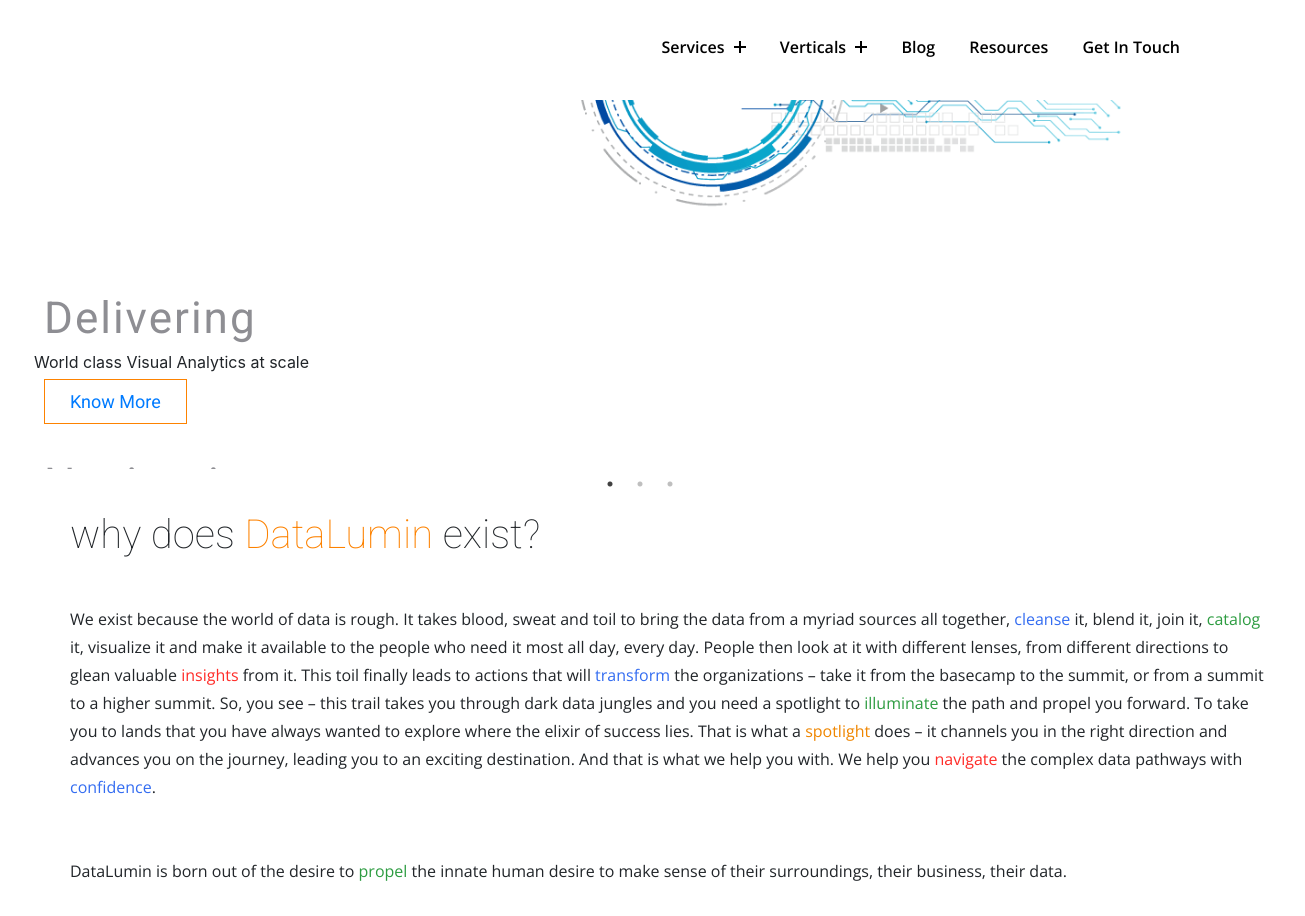
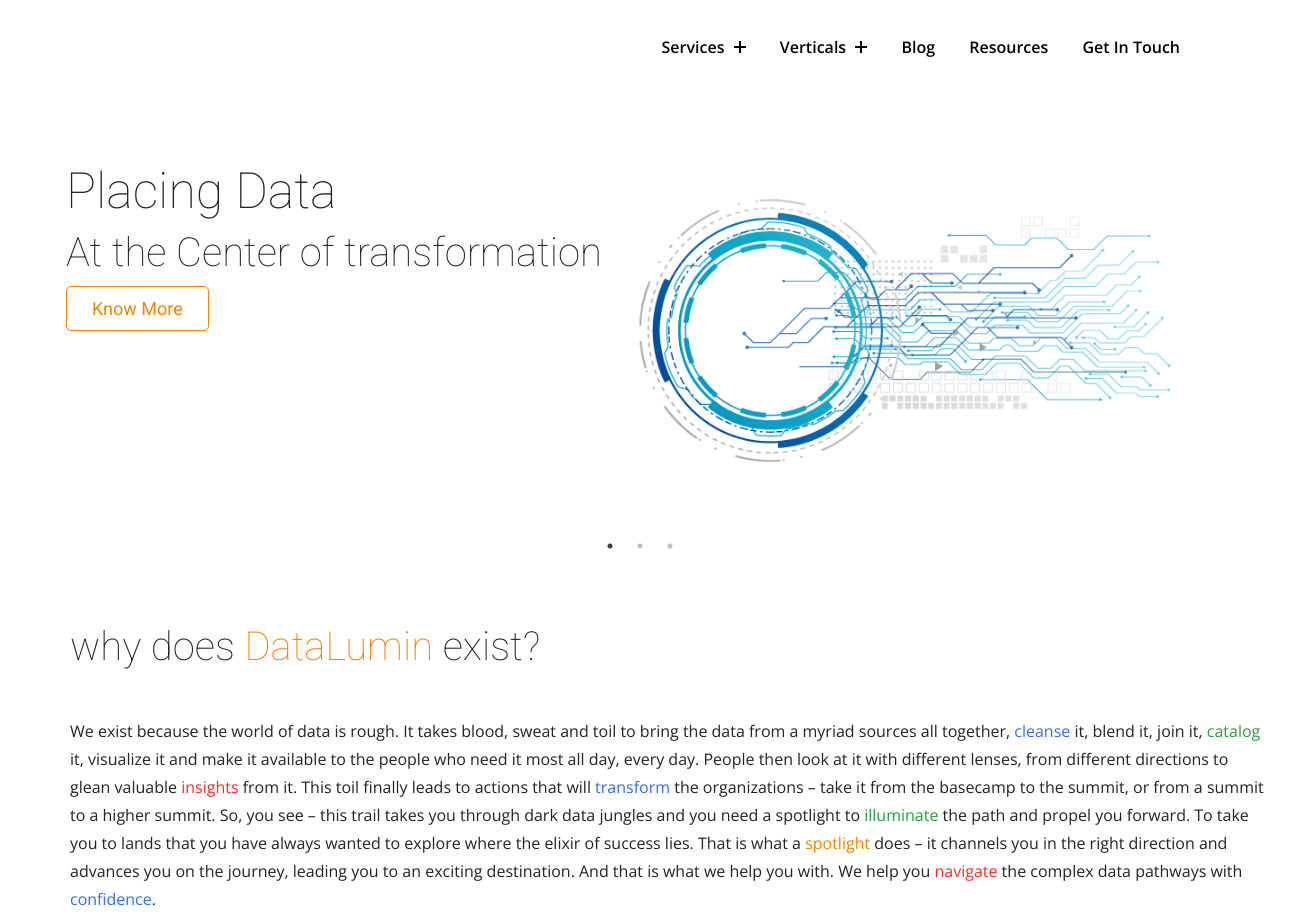
Before and after one commit to kalpesh12-hub/DataLumin.com, a website: page index.html in a window 1280 px wide. Shown: the top 916 px of the page, 1305 px wide, since content can reach past the window. Drawn offline with nearby package versions, Linux system fonts and the light colour scheme.

Commit message:
Add files via upload

```diff
--- a/index.css
+++ b/index.css
@@ -399,199 +399,54 @@
   }
 }
 
-/* Slider Section */
-
 .slider-wrap {
-  height: 100%;
+  background: transparent;
+  height: max-content;
+  padding: 10px;
+  margin: 40px;
 }
 
-.slider-text-wrapper {
-  padding: 18px;
+.item-image {
+  float: right;
+  padding: 10px;
+  object-fit: cover;
 }
 
-.slider-text-wrapper h1 {
-  z-index: 12;
-  font-family: Roboto;
-  visibility: visible;
-  text-align: inherit;
-  line-height: 44px;
-  letter-spacing: 2px;
-  font-weight: 400;
-  font-size: 44px;
-  border-color: rgb(51, 51, 51);
-  border-style: none;
-  margin: 10px;
-  border-radius: 0px;
-  padding: 0px;
-  color: rgb(142, 142, 147);
-  text-decoration: none;
-  white-space: nowrap;
-  width: auto;
-  height: auto;
-  min-height: 0px;
-  min-width: 0px;
-  max-height: none;
-  max-width: none;
-  opacity: 1;
-  transform-origin: 50% 50% 0px;
-  transform: matrix3d(1, 0, 0, 0, 0, 1, 0, 0, 0, 0, 1, 0, 0, 0, 0, 1);
+
+
+.slick-dots {
+  width: 30px;
+  bottom: inherit;
 }
 
-.data-paragraph {
-  font-size: 30px;
-  color: rgb(142, 142, 147);
-  margin: 10px;
+.slick-dots li {
+  width: 30px;
+  height: 30px;
   margin-bottom: 20px;
 }
 
-
-@media only screen and(max-width: 320px) {
-  .slider-text-wrapper h1 {
-    font-size: 16px;
-  }
+.slick-dots li button {
+  width: 50px;
+  height: 50px;
+  border: 10px solid gray;
+  border-radius: 50%;
+  transition: all ease 0.3s;
 }
 
-/* .slider-text-header {
-  z-index: 12;
-    font-family: Roboto;
-    visibility: visible;
-    text-align: inherit;
-    line-height: 40px;
-    letter-spacing: 5px;
-    font-weight: 100;
-    font-size: 72px;
-    border-color: rgb(51, 51, 51);
-    border-style: none;
-    margin: 0px;
-    border-radius: 0px;
-    padding: 0px;
-    color: rgb(142, 142, 147);
-    text-decoration: none;
-    white-space: nowrap;
-    width: auto;
-    height: auto;
-    min-height: 0px;
-    min-width: 0px;
-    max-height: none;
-    max-width: none;
-    opacity: 1;
-    transform-origin: 50% 50% 0px;
-    transform: matrix3d(1, 0, 0, 0, 0, 1, 0, 0, 0, 0, 1, 0, 0, 0, 0, 1);
-} */
-
-/* .slider-text-para {
-  z-index: 13;
-  font-family: Roboto;
-  visibility: visible;
-  text-align: inherit;
-  line-height: 90px;
-  letter-spacing: 1px;
-  font-weight: 100;
-  font-size: 25px;
-  border-color: rgb(51, 51, 51);
-  border-style: none;
-  margin: 0px;
-  border-radius: 0px;
-  padding: 0px;
-  color: rgb(142, 142, 147);
-  text-decoration: none;
-  white-space: nowrap;
-  opacity: 1;
-} */
-
-.slider-text-wrapper a {
-  margin: 10px;
-  font-size: 18px;
-  visibility: visible;
-  text-align: inherit;
-  line-height: 22px;
-  letter-spacing: 0px;
-  font-weight: 400;
-  font-family: Roboto;
-  cursor: pointer;
-  padding: 11px 25px;
-  border: 1px solid rgb(253, 130, 0);
+.slick-dots li.slick-active button {
+  border-color: #fd8200;
 }
 
-/* Responsive Data */
-/* @media only screen and(max-width: 320px)
-{
-  .slider-text-header {
-    z-index: 12;
-    font-family: Roboto;
-    visibility: visible;
-    text-align: inherit;
-    line-height: 19px;
-    letter-spacing: 1px;
-    font-weight: 400;
-    font-size: 20px;
-    border-color: rgb(51, 51, 51);
-    border-style: none;
-    margin: 0px;
-    border-radius: 0px;
-    padding: 0px;
-    color: rgb(142, 142, 147);
-    text-decoration: none;
-    white-space: nowrap;
-    margin-top: 5px;
-    vertical-align: middle;
-    width: auto;
-    height: auto;
-    min-height: 0px;
-    min-width: 0px;
-    max-height: none;
-    max-width: none;
-    opacity: 1;
-    transform: matrix3d(1, 0, 0, 0, 0, 1, 0, 0, 0, 0, 1, 0, 0, 0, 0, 1);
-    transform-origin: 50% 50% 0px;
-  }
-  .slider-text-para {
-    font-size: 15.50px;
-    color: black;
-  }
-
-  .slider-text-wrapper {
-    text-align: center;
-    margin-left: 0px;
-  }
+.col-sm-6 {
+  width: 100vw;
+  height: 100%;
+  padding: 10px;
 }
 
-@media only screen and(min-width: 480px)
-{
-  .slider-text-header {
-    text-align: center;
-    font-size: 40px;
-  }
-  .slider-text-para {
-      z-index: 13;
-      font-family: Roboto;
-      visibility: visible;
-      text-align: inherit;
-      line-height: 90px;
-      letter-spacing: 1px;
-      font-weight: 100;
-      font-size: 25px;
-      border-color: rgb(51, 51, 51);
-      border-style: none;
-      margin: 0px;
-      border-radius: 0px;
-      padding: 0px;
-      color: rgb(142, 142, 147);
-      text-decoration: none;
-      white-space: nowrap;
-      opacity: 1;
-  }
 
-  .slider-text-wrapper {
-    text-align: center;
-  }
+@media only screen and (min-width: 320px) {
+
 }
-   */
-
-/* DataLumin about*/
-
-/* Services */
-/* Verticals */
 
 /* Contact Page */
 .paragraph {
--- a/index.html
+++ b/index.html
@@ -79,6 +79,51 @@
         ::before {
             color: antiquewhite;
         }
+
+        .h2 {
+            font-family: Roboto;
+            font-size: 50px;
+            font-weight: lighter;
+        }
+
+        .h3 {
+            font-family: Roboto;
+            font-size: 40px;
+            font-weight: lighter;
+            margin-bottom: 20px;
+        }
+
+        .a-tag {
+            z-index: 22;
+            font-family: Roboto;
+            cursor: pointer;
+            outline: none;
+            visibility: visible;
+            text-align: inherit;
+            line-height: 22px;
+            letter-spacing: 0px;
+            font-weight: 400;
+            font-size: 18px;
+            border-color: rgb(253, 130, 0);
+            border-style: solid;
+            border-width: 1px;
+            margin-top: 10px;
+            border-radius: 5px;
+            padding: 11px 25px;
+            color: rgb(253, 130, 0);
+            text-decoration: none;
+            white-space: nowrap;
+            width: auto;
+            height: auto;
+            min-height: 0px;
+            min-width: 0px;
+            max-height: none;
+            max-width: none;
+            background-color: rgba(0, 0, 0, 0);
+            opacity: 1;
+            transform: matrix3d(1, 0, 0, 0, 0, 1, 0, 0, 0, 0, 1, 0, 0, 0, 0, 1);
+            transform-origin: 50% 50% 0px;
+        }
     </style>
 </head>
 
@@ -145,46 +190,51 @@
     <div class="slider-wrap">
         <div class="slider">
             <div class="container">
-                <div class="grid grid-cols-1 md-grid-cols-2 lg:grid-cols-2 gap-2">
-                    <div class="slider-text-wrapper">
-                        <h1>Placing Data</h1>
-                        <p class="data-paragraph">at the Center of Transformation</p>
-                        <a href=""><span class="text-span">Know More</span></a>
+                <div class="row">
+                    <div class="col-sm-6">
+                        <h2 class="h2">Placing Data</h2>
+                        <h3 class="h3">At the Center of transformation</h3>
+                        <a href="" class="a-tag"><span>Know More</span></a>
                     </div>
-                    <div class="image-container">
-                        <img src="./assets/Placing-Data.png" alt="" srcset="" class="slider-image" />
+                    <div class="col-sm-6">
+                        <img src="./assets/Placing-Data.png" alt="" srcset="">
                     </div>
                 </div>
             </div>
 
             <div class="container">
-                <div class="grid grid-cols-1 md-grid-cols-2 lg:grid-cols-2 gap-2">
-                    <div class="slider-text-wrapper">
-                        <h1>Delivering</h1>
-                        <p>World class Visual Analytics at scale</p>
-                        <a href="" class="tag">Know More</a>
+                <div class="row">
+                    <div class="col-sm-6">
+                        <h2 class="h2">Delivering</h2>
+                        <h3 class="h3">World Class Visual Analytics at scale</h3>
+                        <a href="" class="a-tag"><span class="span-data">Know More</span></a>
                     </div>
-                    <div class="image-container">
-                        <img src="./assets/Delivering-World.png" alt="" srcset="" class="slider-image" />
+                    <div class="col-sm-6">
+                        <img src="./assets/Placing-Data.png" alt="" srcset="">
                     </div>
                 </div>
             </div>
 
+
             <div class="container">
-                <div class="grid grid-cols-1 md-grid-cols-2 lg:grid-cols-2 gap-2">
-                    <div class="slider-text-wrapper">
-                        <h1>Navigating</h1>
-                        <p>
-                            Complex data pathways at ease
-                        </p>
-                        <a href=""><span class="text-span">Know More</span></a>
+                <div class="row">
+                    <div class="col-sm-6">
+                        <h2 class="h2">Navigating</h2>
+                        <h3 class="h3">complex data pathways at ease</h3>
+                        <a href="" class="a-tag"><span>Know More</span></a>
                     </div>
-                    <div class="image-container">
-                        <img src="./assets/Delivering-World.png" alt="" srcset="" class="slider-image" />
+                    <div class="col-sm-6">
+                        <img src="./assets/Placing-Data.png" alt="" srcset="">
                     </div>
                 </div>
             </div>
         </div>
+    </div>
+
+
+    </div>
+
+    <div class="slide-overlay"></div>
     </div>
 
     <!-- About DataLumin -->
@@ -202,7 +252,8 @@
             <p>We exist because the world of data is rough. It takes blood, sweat and toil to bring the data from a
                 myriad sources all together, <span style="color: #346df1;">cleanse</span> it, blend it, join it, <span
                     style="color: #2d9c41;">catalog</span> it, <span style="color: y
-                                        ;">visualize</span> it and make it available to the people who need it most all day, every day.
+                                        ;">visualize</span> it and make it available to the people who need it most all
+                day, every day.
                 People then look at it with different lenses, from different directions to glean valuable <span
                     style="color: #ff2c28;">insights</span> from it. This toil finally leads to actions that will <span
                     style="color: #346df1;">transform</span> the organizations – take it from the basecamp to the
```
Also changed, not shown: sample.txt (added, +24 -0 lines). Lines whose indentation alone changed are shown as unchanged.
